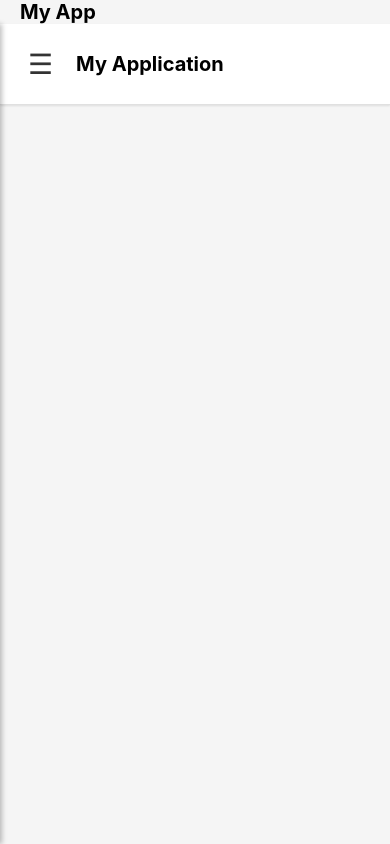
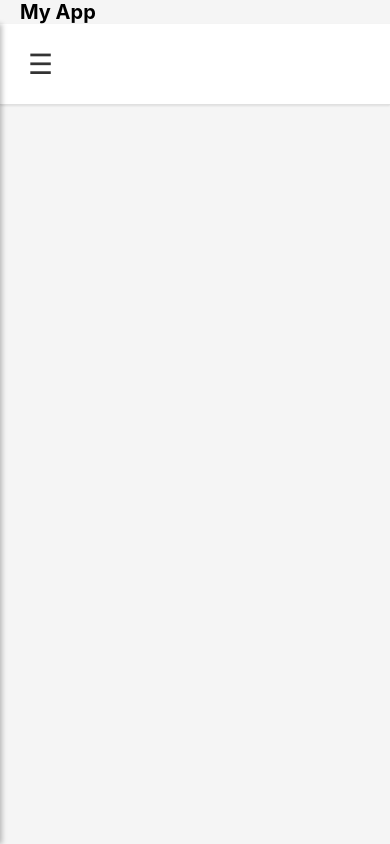
Before and after one commit to fauzipradipta/Dubi-App, a React Native app: screen / in a window 390 px wide. Built offline with nearby package versions, Linux system fonts and the light colour scheme.

Commit message:
working on sidebar

```diff
--- a/component/Sidebar.js
+++ b/component/Sidebar.js
@@ -38,7 +38,6 @@ const CustomSidebar = () => {
           <TouchableOpacity onPress={openSidebar} style={styles.menuButton}>
             <Text style={styles.menuIcon}>☰</Text>
           </TouchableOpacity>
-          <Text style={styles.appTitle}>My Application</Text>
         </View>
 
       </SafeAreaView>
```
Also changed, not shown: assets/Home.svg (added).
